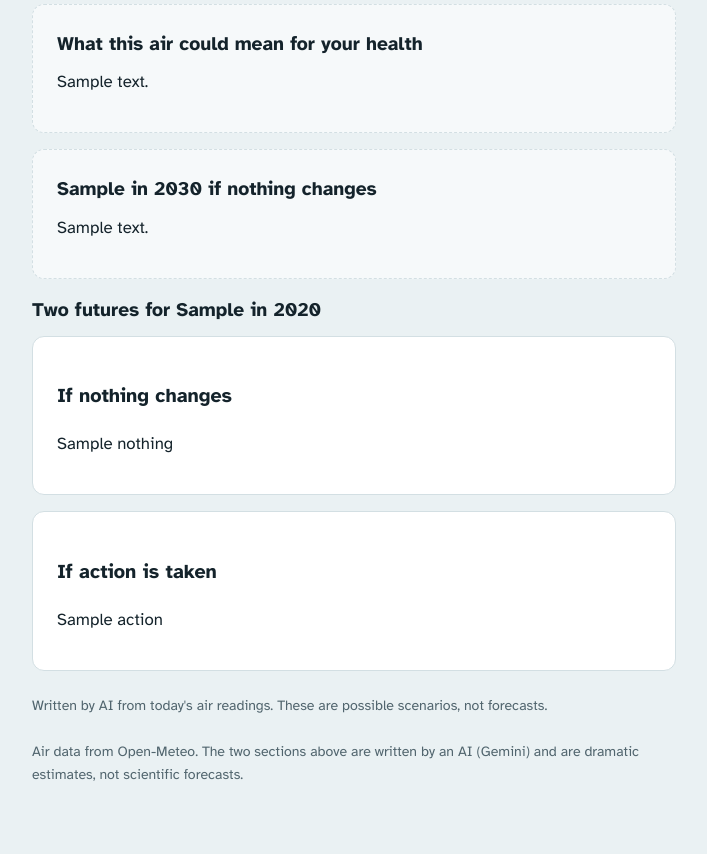
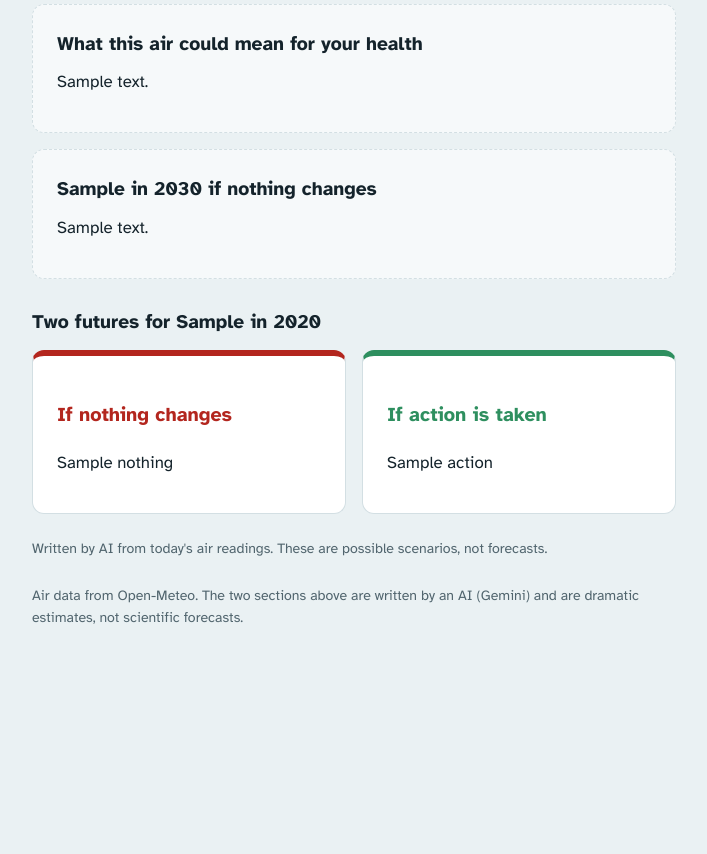
Before and after one commit to Mpilozama/EcoChange-Helper, a Flask app: template templates/footprint.html in a window 1280 px wide. Shown: the part 1103-1957 px from the top of the page, without its empty margins (286-993 px from the left). After the commit the page ends 1727 px from the top, so only its background shows below. Run offline with Flask 3, Linux system fonts and the light colour scheme; the template is opened without the code that fills it: most values are stand-ins (such as "Sample title", 1, 10 or a date in 2020).

Commit message:
style: add side-by-side layout and colour coding for the two futures

```diff
--- a/static/css/style.css
+++ b/static/css/style.css
@@ -120,3 +120,16 @@ input:focus, select:focus, button:focus-visible, a:focus-visible, summary:focus-
     h1 { font-size: 1.75rem; }
     .compare { grid-template-columns: 1fr; }
 }
+
+/* ---------- Future scenarios ---------- */
+.futures h2 { margin: 28px 0 12px; }
+.futures-grid { display: grid; grid-template-columns: 1fr 1fr; gap: 16px; }
+.future { margin-bottom: 0; border-top: 6px solid var(--line); }
+.future-bad  { border-top-color: var(--severe); }
+.future-good { border-top-color: var(--good); }
+.future-bad h3  { color: var(--severe); }
+.future-good h3 { color: var(--good); }
+
+@media (max-width: 700px) {
+    .futures-grid { grid-template-columns: 1fr; }
+}
```
